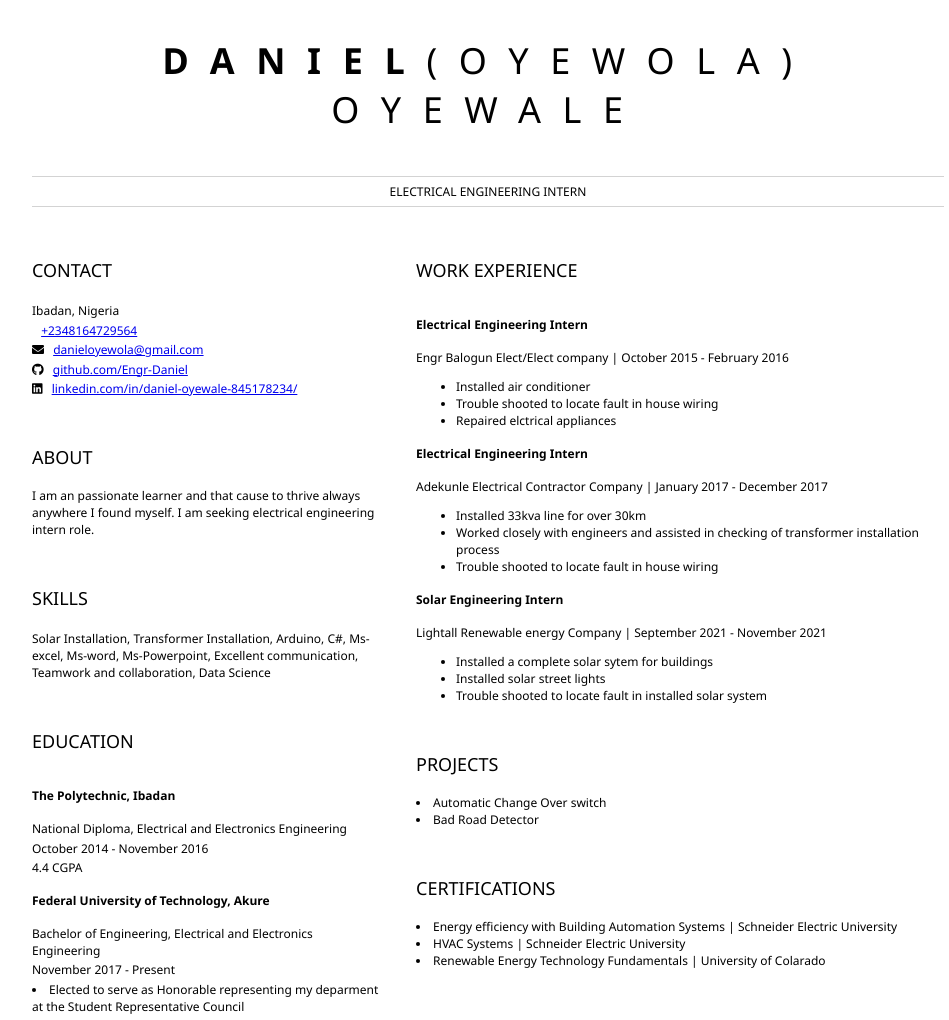
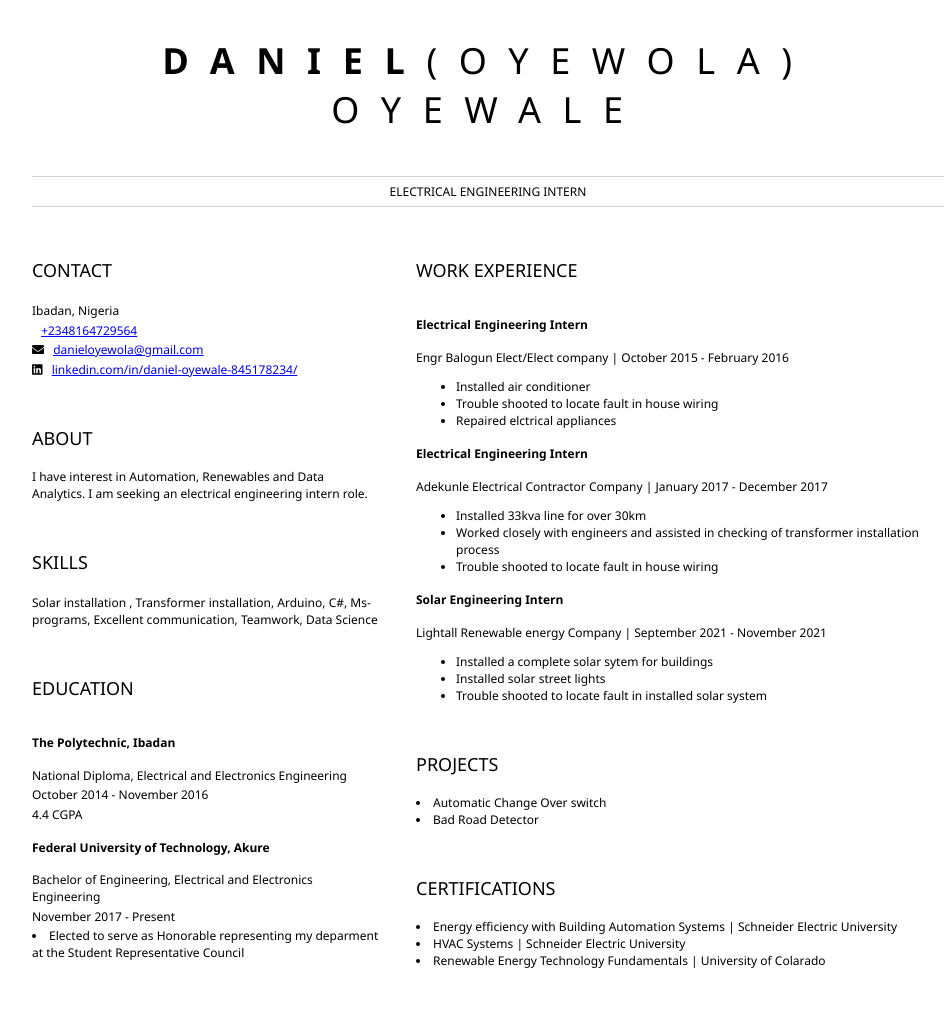
Before and after one commit to Engr-Daniel/Electrical-Engineering-Intern-Resume, a plain HTML site: page index.html in a window 1280 px wide. Shown: the whole page, without its empty margins (152-1101 px from the left). Drawn offline with Linux system fonts and the light colour scheme.

Commit message:
reduction

```diff
--- a/index.html
+++ b/index.html
@@ -28,10 +28,7 @@
                         <i class="fa fa-envelope" aria-hidden="true"></i>
                         <a href="mailto:danieloyewola@gmail.com">danieloyewola@gmail.com</a>
                     </p>
-                    <p>
-                        <i class="fab fa-github" aria-hidden="true"></i>
-                        <a href="github.com/Engr-Daniel">github.com/Engr-Daniel</a>
-                    </p>
+
                     <p>
                         <i class="fab fa-linkedin" aria-hidden="true"></i>
                         <a href="linkedin.com/linkedin-username">linkedin.com/in/daniel-oyewale-845178234/</a>
@@ -39,12 +36,12 @@
 				</section>
 				<section>
 					<h2>ABOUT</h2>
-					I am an passionate learner and that cause to thrive always anywhere I found myself. I am seeking electrical engineering intern role.
+					I have interest in Automation, Renewables and Data Analytics. I am seeking an electrical engineering intern role.
 
 				</section>
 				<section>
 					<h2>SKILLS</h2>
-					<p> Solar Installation, Transformer Installation, Arduino, C#, Ms-excel, Ms-word, Ms-Powerpoint, Excellent communication, Teamwork and collaboration, Data Science</p>
+					<p> Solar installation , Transformer installation, Arduino, C#, Ms-programs, Excellent communication, Teamwork, Data Science</p>
 				</section>
 				<section>
 					<h2>EDUCATION</h2>
```
